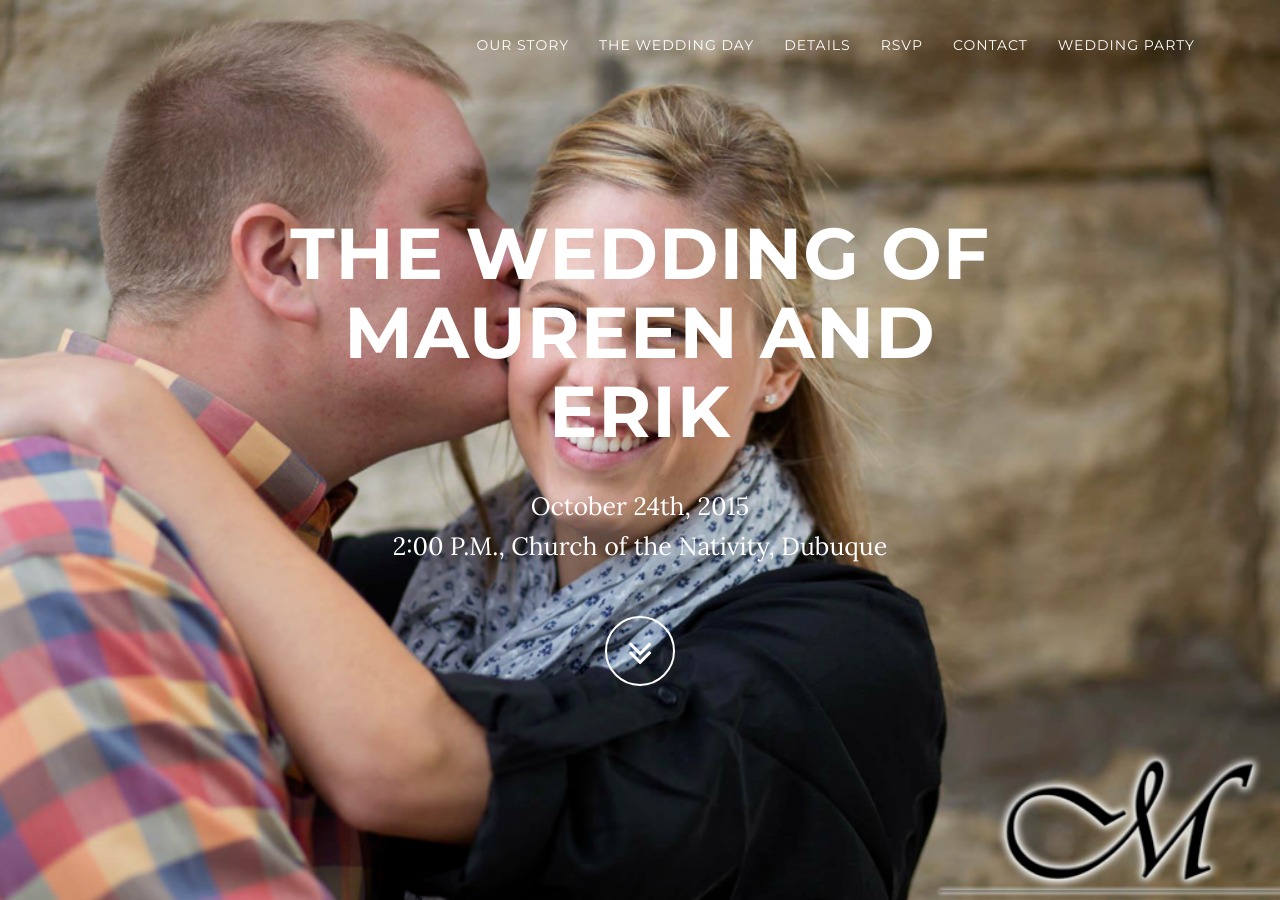
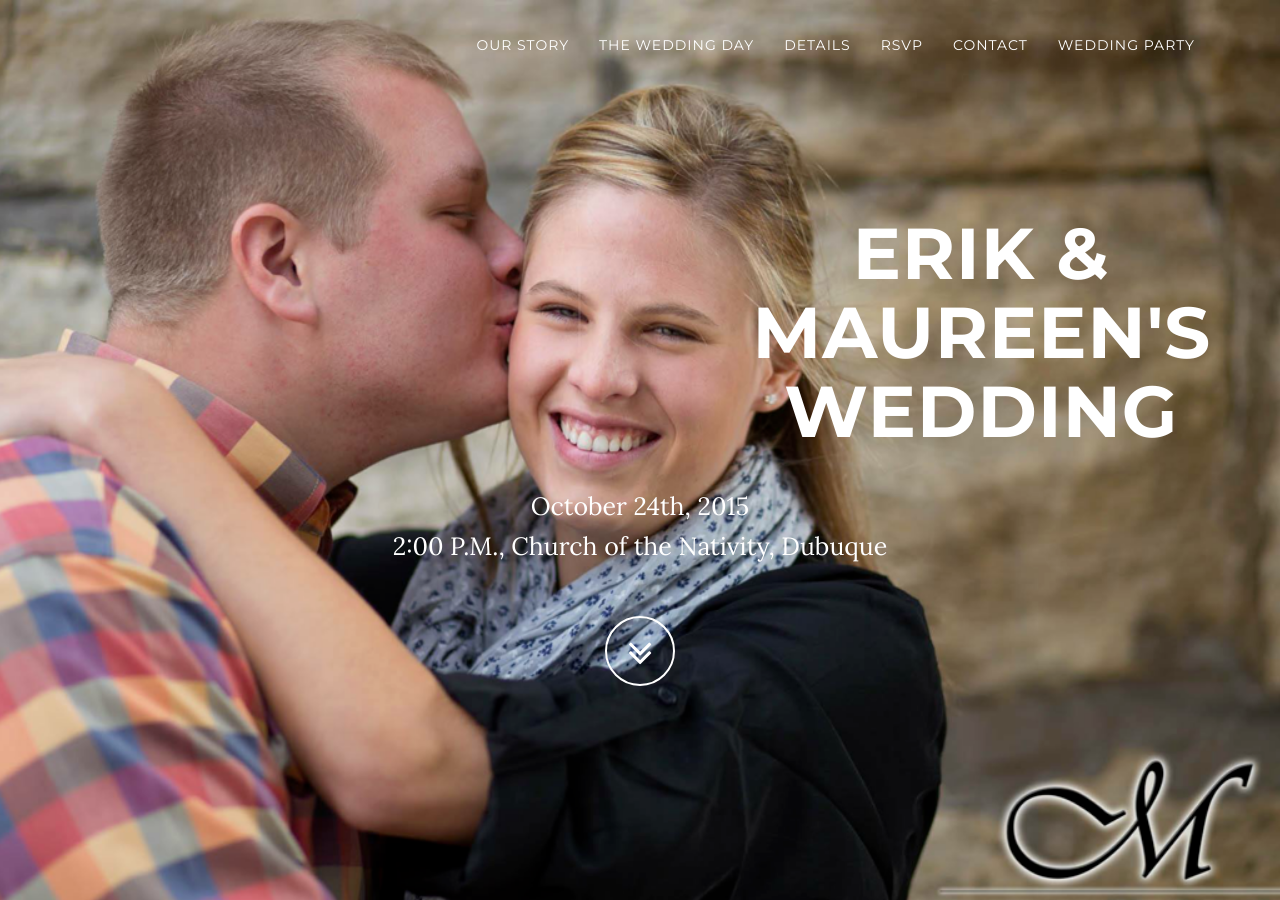
Before and after one commit to erikandmaureen/erikandmaureen.github.io, a Jekyll site: the page built from index.html, in a window 1280 px wide and 900 px high. Built offline with Jekyll 4.4.1, drawn with Linux system fonts in a browser that asks for light colours.

Commit message:
moved the brand heading to the right to not obscure mo's face

```diff
--- a/_includes/header.html
+++ b/_includes/header.html
@@ -3,11 +3,17 @@
         <div class="intro-body">
             <div class="container">
                 <div class="row">
+                   <!-- <div class="col-md-8 col-md-offset-2"> -->
+
+		                    <div class="col-md-5 col-md-offset-7">
+
+						<h1 class="brand-heading">
+							Erik &<br> Maureen's<br>Wedding</h1>
+					</div>
+
                     <div class="col-md-8 col-md-offset-2">
 
-						<h1 class="brand-heading">The Wedding of Maureen and Erik</h1>
-
-                        <p class="intro-text">October 24th, 2015<br> 2:00 P.M., Church of the Nativity, Dubuque</p>
+                        <p class="intro-text">October 24th, 2015<br>2:00 P.M., Church of the Nativity, Dubuque</p>
 
 						<a href="#about" class="btn btn-circle page-scroll">
 
```
